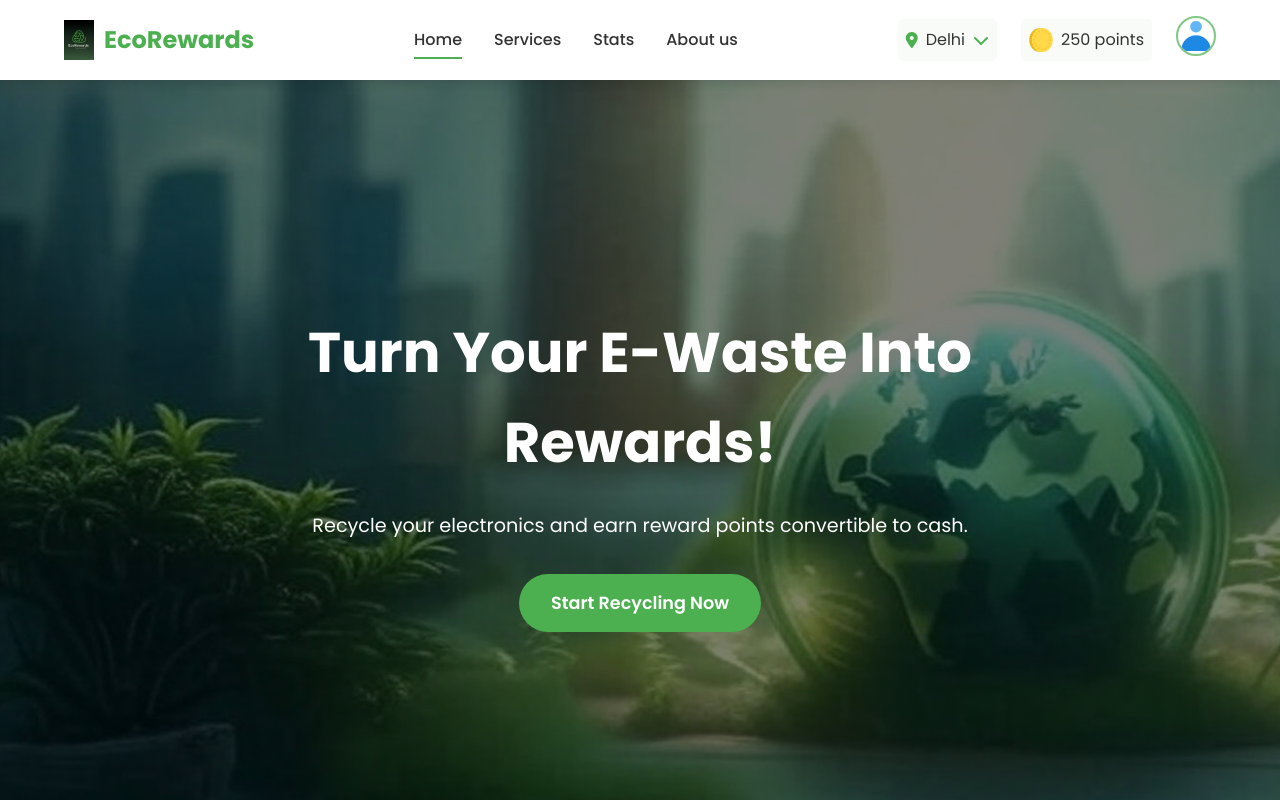
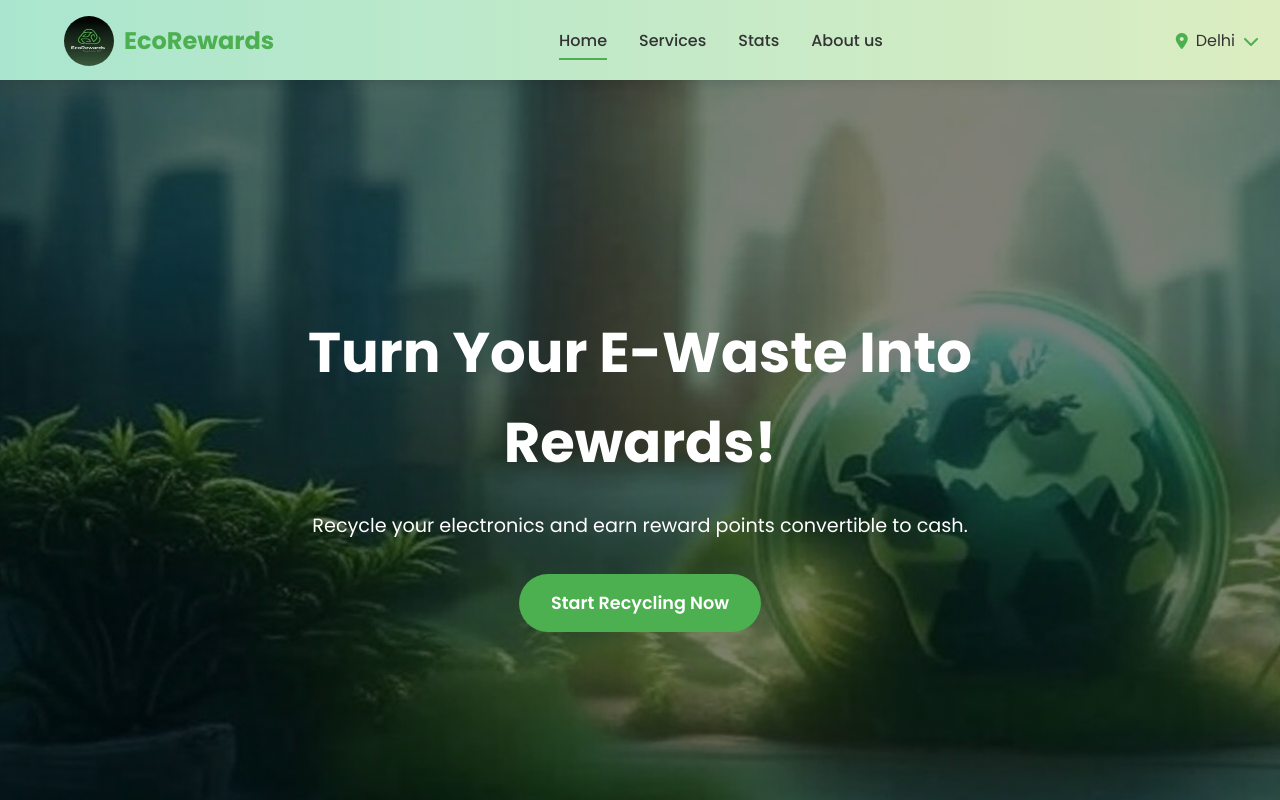
Before and after one commit to Shivanshu48/Turning-E-Waste-into-Rewards, a plain HTML site: page index.html in a window 1280 px wide. Shown: the top 800 px of the page. Drawn offline with Linux system fonts and the light colour scheme.

Commit message:
css change navbar

```diff
--- a/style.css
+++ b/style.css
@@ -86,9 +86,10 @@ button {
   position: fixed;
   top: 0;
   left: 0;
+  height: 80px;
   width: 100%;
   z-index: 1000;
-  background-color: var(--white);
+  background: linear-gradient(90deg,#aae6cf,#dcedc1);
   box-shadow: 0 2px 10px rgba(0, 0, 0, 0.1);
   transition: var(--transition);
 }
@@ -98,8 +99,8 @@ button {
   justify-content: space-between;
   align-items: center;
   padding: 1rem 5%;
-  max-width: 1400px;
-  margin: 0 auto;
+  width: 1550px;
+  margin:0 0 auto 0;
 }
 
 .logo {
@@ -108,8 +109,11 @@ button {
 }
 
 .logo img {
-  height: 40px;
+  width: 50px;
+  height: 50px;
+  margin-left: 0px ;
   margin-right: 10px;
+  border-radius: 50%;
 }
 
 .logo span {
@@ -155,6 +159,7 @@ button {
 .location-dropdown {
   position: relative;
   cursor: pointer;
+
 }
 
 .selected-location {
@@ -163,7 +168,7 @@ button {
   gap: 0.5rem;
   padding: 0.5rem;
   border-radius: 5px;
-  background-color: var(--light-bg);
+  background: radial-gradient(90deg,#aae6cf,#dcedc1);
 }
 
 .selected-location i {
@@ -205,7 +210,7 @@ button {
   display: flex;
   align-items: center;
   gap: 0.5rem;
-  background-color: var(--light-bg);
+  background: radial-gradient(90deg,#aae6cf,#dcedc1);
   padding: 0.5rem;
   border-radius: 5px;
 }
@@ -221,6 +226,7 @@ button {
   border-radius: 50%;
   object-fit: cover;
   border: 2px solid var(--primary-light);
+  margin-right: 0%;
 }
 
 .hamburger {
```
